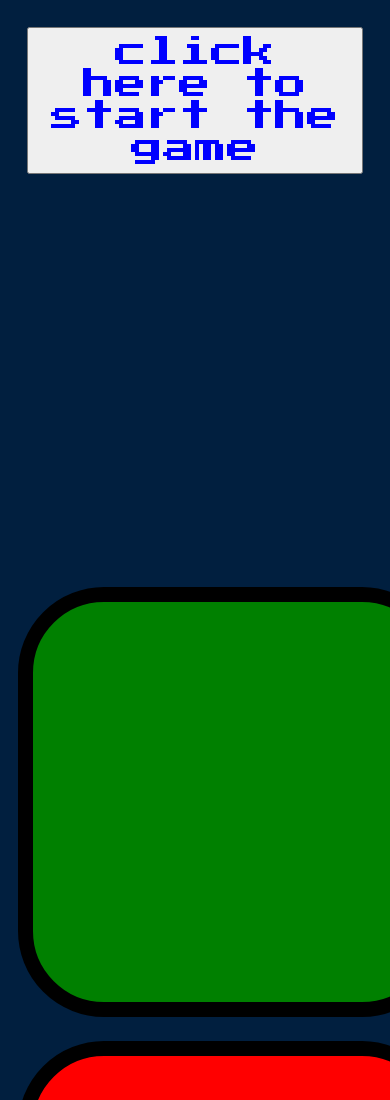
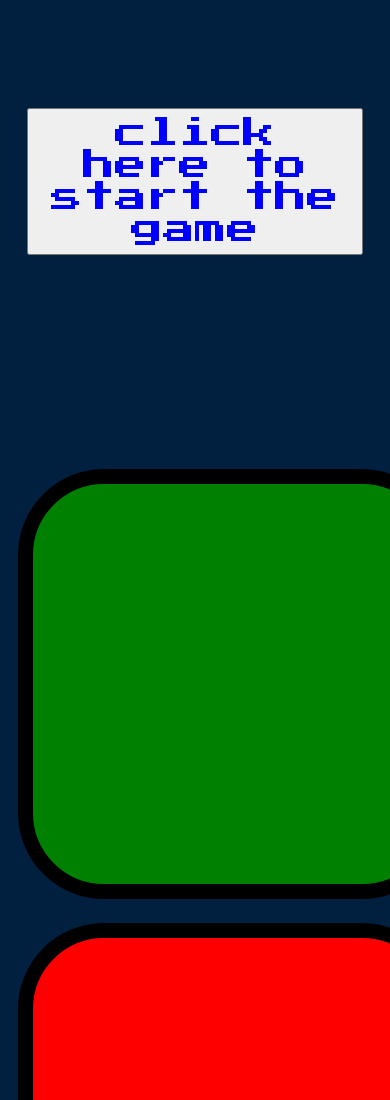
Before and after one commit to PRO-YOGESH/remember-the-pattern, a plain HTML site: page index.html in a window 390 px wide. Shown: the top 1100 px of the page. Drawn offline with nearby package versions, Linux system fonts and the light colour scheme.

Commit message:
Update styles.css

```diff
--- a/styles.css
+++ b/styles.css
@@ -78,6 +78,7 @@ position: relative;
       visibility: visible;
        margin: 5% 5%;
       padding: 2%;
+    margin-top: 100px;
       margin-bottom: 100px;
   }
   .btn {
@@ -92,7 +93,7 @@ position: relative;
   .container {
     display: block;
     width: 100%;
-  padding-top: 300px;
+  padding-top: 100px;
     margin-top: 1%;
 
   }
```
